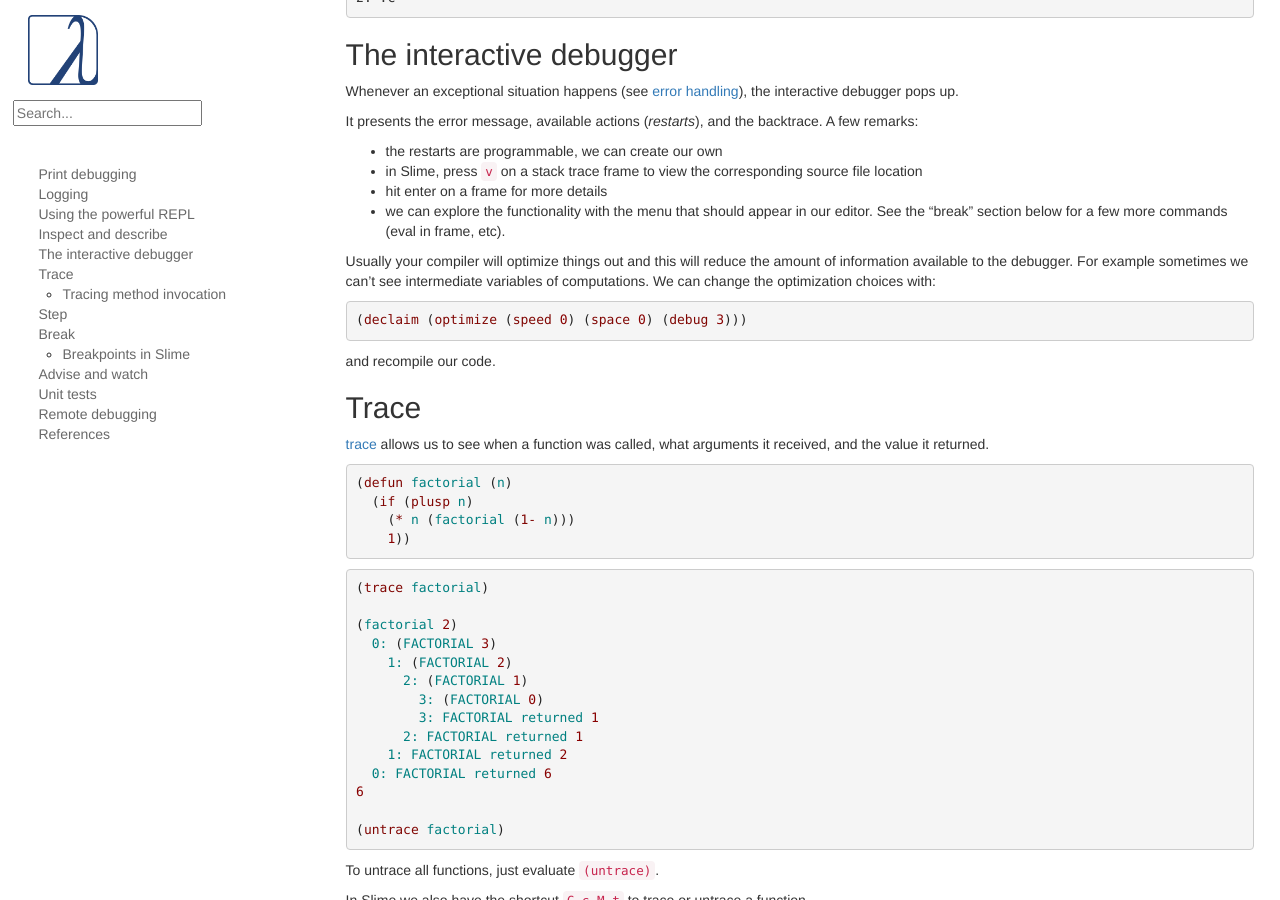
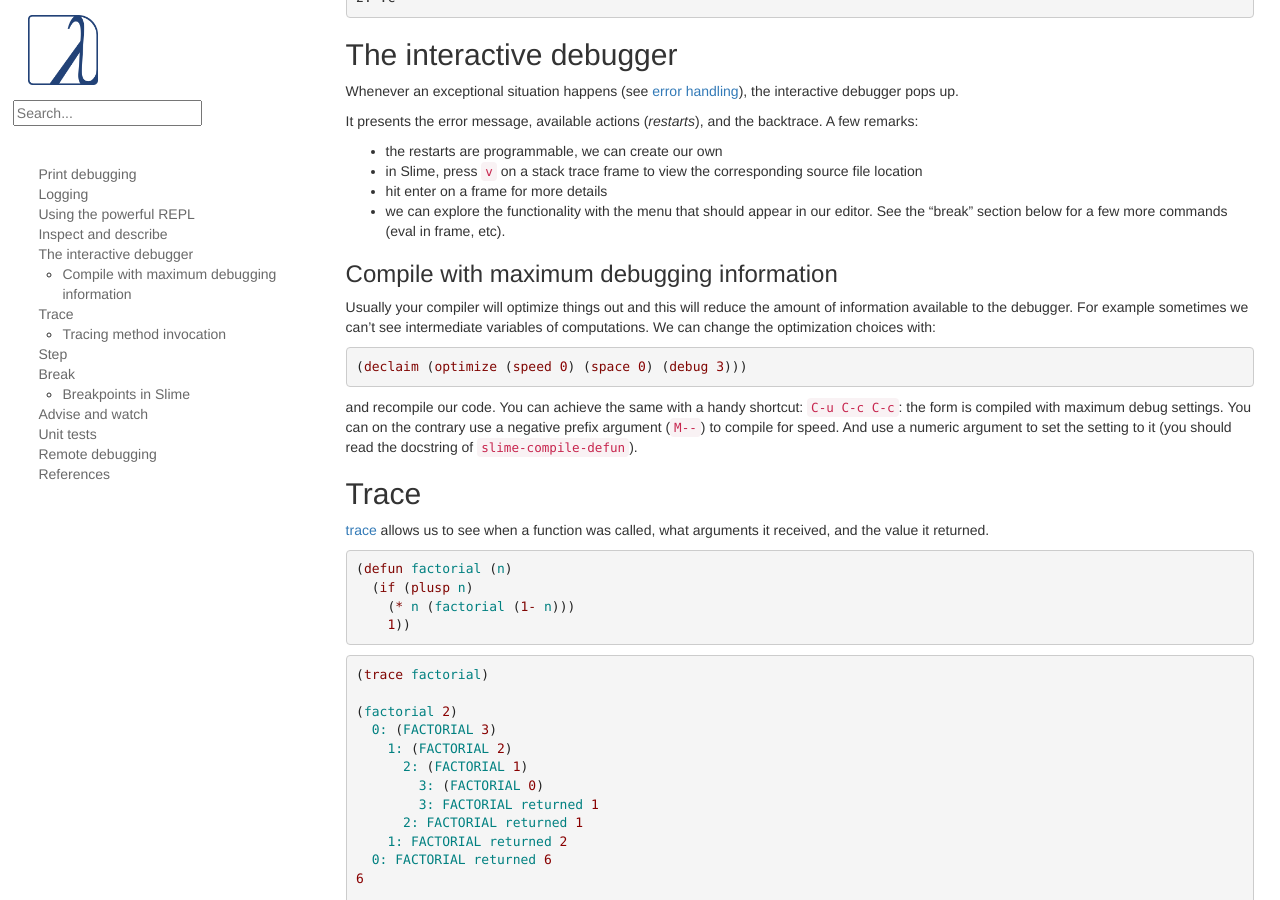
Before and after one commit to LispCookbook/cl-cookbook, a Jekyll site: the page built from debugging.md, in a window 1280 px wide and 900 px high, scrolled down 2904 px. Built offline with Jekyll 4.4.1, drawn with Linux system fonts in a browser that asks for light colours.

Commit message:
debugging: C-u C-c C-c to compile for max debug

```diff
--- a/debugging.md
+++ b/debugging.md
@@ -194,6 +194,8 @@ and the backtrace. A few remarks:
   in our editor. See the "break" section below for a few
   more commands (eval in frame, etc).
 
+### Compile with maximum debugging information
+
 Usually your compiler will optimize things out and this will reduce
 the amount of information available to the debugger. For example
 sometimes we can't see intermediate variables of computations. We can
@@ -203,7 +205,7 @@ change the optimization choices with:
 (declaim (optimize (speed 0) (space 0) (debug 3)))
 ~~~
 
-and recompile our code.
+and recompile our code. You can achieve the same with a handy shortcut: `C-u C-c C-c`: the form is compiled with maximum debug settings. You can on the contrary use a negative prefix argument (`M--`) to compile for speed. And use a numeric argument to set the setting to it (you should read the docstring of `slime-compile-defun`).
 
 
 ## Trace
```
